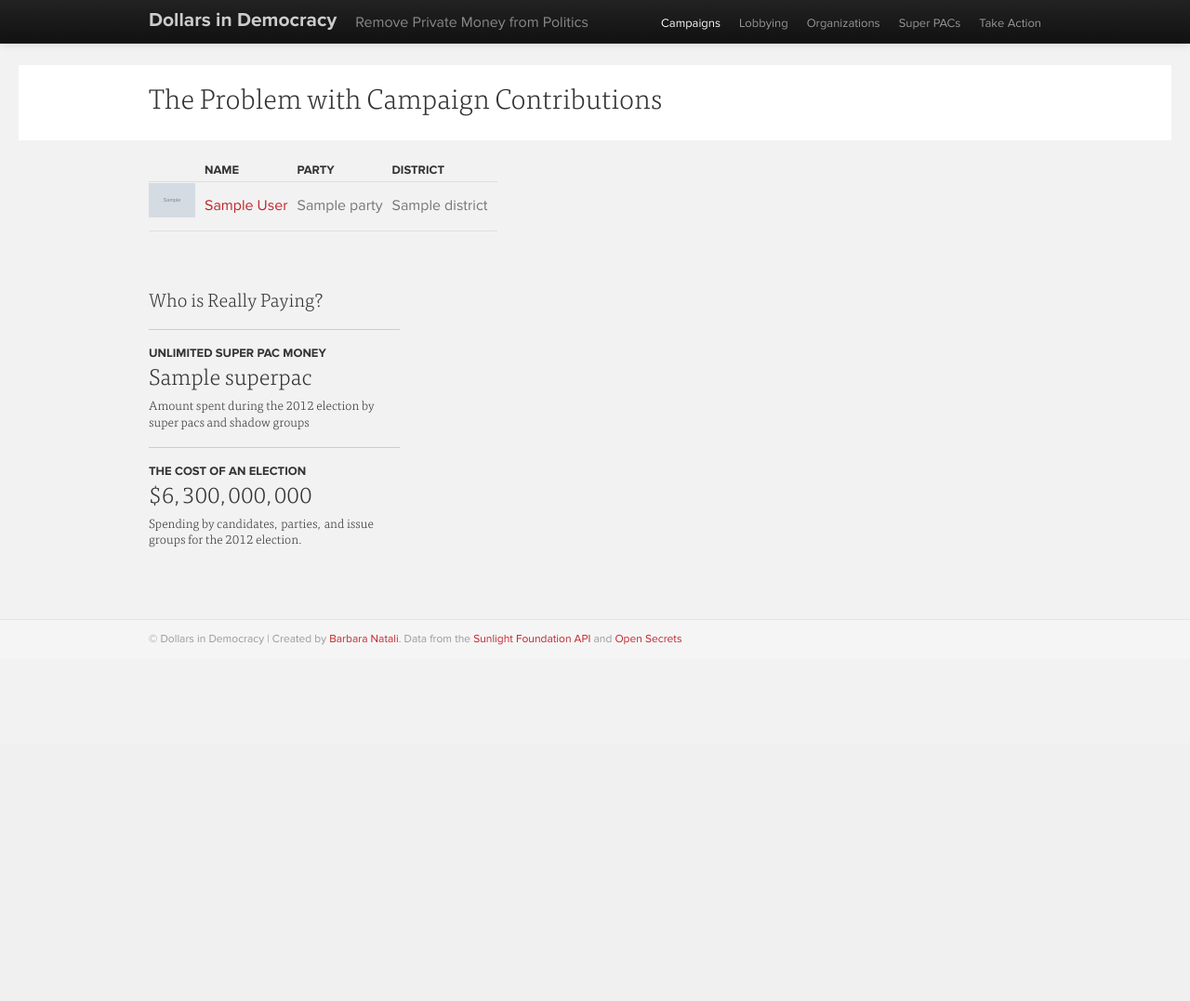
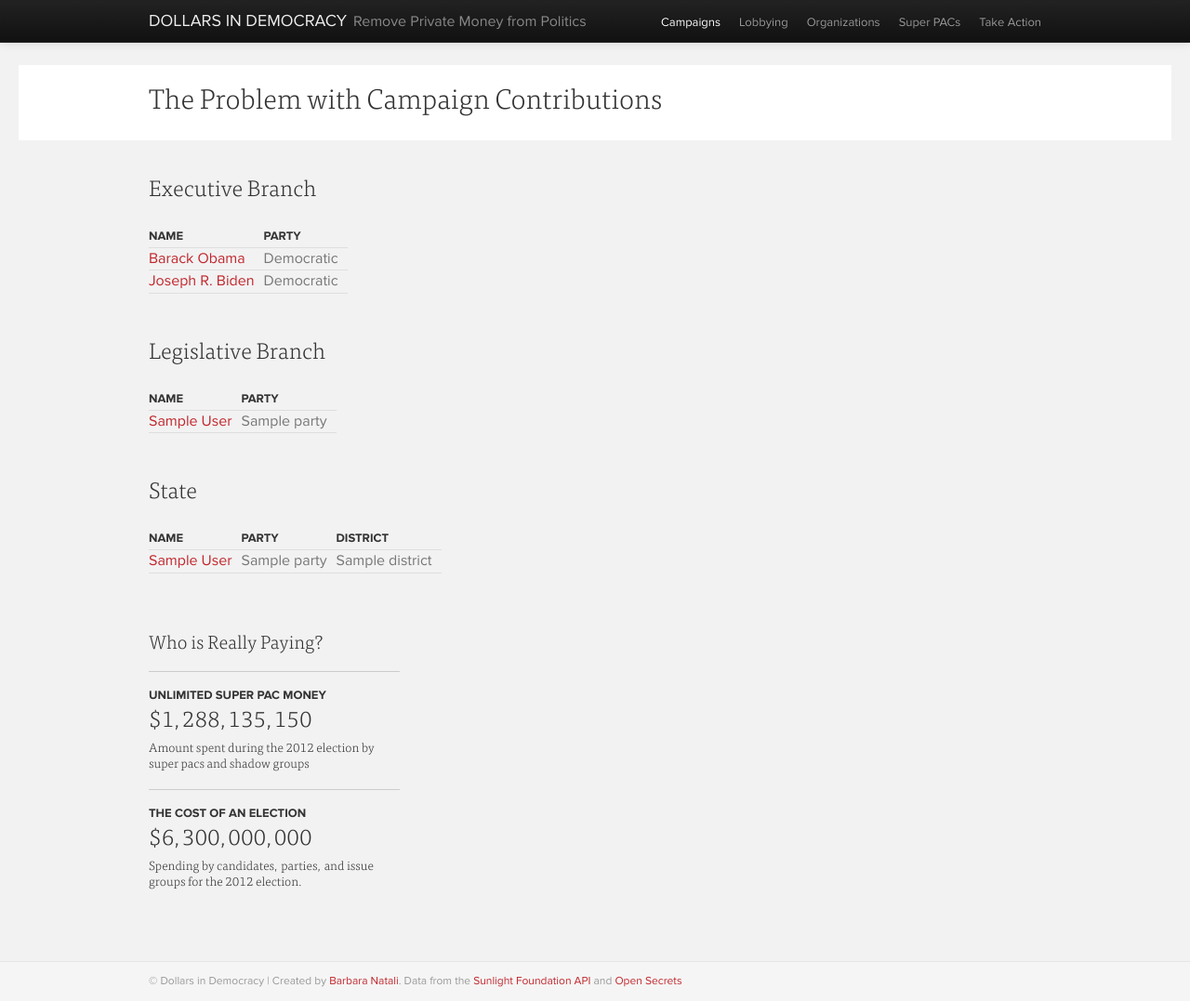
Before and after one commit to barbnatali/dollars_democracy, a Flask app: template templates/choose_politician.html in a window 1280 px wide. Shown: the whole page at 93% size. Before the commit the page ends 694 px from the top, so only its background shows below. Run offline with Flask 2, Linux system fonts and the light colour scheme; the template is opened without the code that fills it: most values are stand-ins (such as "Sample title", 1, 10 or a date in 2020); grey boxes marked "Sample" are stand-in pictures; some libraries are stand-ins or nearby versions.

Commit message:
Added state and federal politicians to choose politician page. Added favicon.

```diff
--- a/run.py
+++ b/run.py
@@ -1,6 +1,7 @@
 from flask import Flask, render_template
 from flask import redirect
 from flask import request, url_for
+from pyzipcode import ZipCodeDatabase
 import requests
 import urllib2
 import keys
@@ -41,7 +42,7 @@ def format_currency(value):
 	return "${:,.2f}".format(value)
 
 
-# Get Super Pac Expenditures from OpenSecrets widget
+# Get Amount of Super Pac Expenditures from OpenSecrets widget
 def superpac_money():
 	url = 'http://www.opensecrets.org/widgets/outsidespending2012.js'
 	url = urllib2.urlopen(url).read()
@@ -53,19 +54,23 @@ def superpac_money():
 	return amount
 
 
+def get_state_from_zip(zip):
+	z = ZipCodeDatabase()
+	zipcode = z[zip]
+	return zipcode.state
+
+
 @app.route('/')
 def index():
-	superpac = superpac_money()
-	return render_template('index.html', superpac=superpac)
+	return render_template('index.html')
 
 
 #http://127.0.0.1:5000/campaign/pelosi
 @app.route('/campaign/')
 @app.route('/campaign/<politician>')
 def campaign(politician=None):
-	superpac = superpac_money()
 	if politician == None:
-		return render_template('choose_location.html', superpac=superpac)
+		return render_template('choose_location.html')
 	else:
 		# congress
 		# politician_info = congress.legislators(lastname=politician)[0]
@@ -78,54 +83,51 @@ def campaign(politician=None):
 		politician_info = ie.entities.search(politician)[0]
 		id = politician_info['id']
 		top_industries = ie.pol.industries(id, limit=10)
-		return render_template('campaign.html', politician=politician_info, top_industries=top_industries, superpac=superpac)
+		return render_template('campaign.html', politician=politician_info, top_industries=top_industries)
 
 
 @app.route('/choose_politician')
 def choose_politician():
-	superpac = superpac_money()
 	if 'location' in request.args:
 		location = request.args.get('location', '')
 	else:
-		location = 'ca'
- 	if location.isdigit():
- 		# Congress API doesn't have as many entries
- 		url = 'http://congress.api.sunlightfoundation.com/legislators/locate?apikey='+str(keys.sunlight_key)+'&zip='+str(location)
- 		r = requests.get(url)
- 		r = r.json()
- 		legislators = r['results']
-	else:
-		# openstates
-		legislators = openstates.legislators(state=location)
-	return render_template('choose_politician.html', politicians=legislators, superpac=superpac)
+		location = '91101'
+	state = get_state_from_zip(location)
+
+	# Congress API doesn't have as many entries
+	url = 'http://congress.api.sunlightfoundation.com/legislators/locate?apikey='+str(keys.sunlight_key)+'&zip='+str(location)
+	r = requests.get(url)
+	r = r.json()
+	congress = r['results']
+
+	# openstates
+	legislators = openstates.legislators(state=state)
+
+	return render_template('choose_politician.html', legislators=legislators, congress=congress)
 
 
 @app.route('/lobbying')
 def lobbying():
-	superpac = superpac_money()
 	#top_10 = ie.entities.top_n_lobbyist_bundlers(limit=10)
 	top_orgs = ie.entities.top_n_organizations(limit=15, cycle='-1')
 	top_industries = ie.entities.top_n_industries(limit=15)
-	return render_template('lobbying.html', top_orgs=top_orgs, top_industries=top_industries, superpac=superpac)
+	return render_template('lobbying.html', top_orgs=top_orgs, top_industries=top_industries)
 
 
 @app.route('/organizations')
 def organizations():
-	superpac = superpac_money()
-	return render_template('organizations.html', superpac=superpac)
+	return render_template('organizations.html')
 
 
 @app.route('/super_pacs')
 def super_pacs():
-	superpac = superpac_money()
 	# TODO - get dynamic data for 2014
-	return render_template('super_pacs.html', superpac=superpac)
+	return render_template('super_pacs.html')
 
 
 @app.route('/take_action')
 def take_action():
-	superpac = superpac_money()
-	return render_template('take_action.html', superpac=superpac)
+	return render_template('take_action.html')
 
 
 if __name__ == '__main__':
--- a/static/css/custom.css
+++ b/static/css/custom.css
@@ -42,7 +42,7 @@ h1, h2, h3, h4, h5 {font-weight:normal; font-family:TisaWeb-Light, serif; color:
 p {color:#777;}
 .container {max-width:960px; margin:0 auto;}
 a {color:#c1272d;}
-a:hover {color:#c1272d; text-decoration:none;}
+a:hover {color:#a51c27; text-decoration:none;}
 ul, ol {color:#777;}
 
 table {margin-bottom:50px;}
@@ -54,15 +54,16 @@ td.center, th.center {padding-left:20px; text-align:right;}
 .right {text-align:right;}
 
 .first-h3 {margin-top:40px;}
+#content {min-height:400px;}
 
 
 /* Header */
 /* ------------------- */
 
 header {margin-top: 30px; padding-top: 20px;}
-.navbar .brand {font-size:21px; color:#ccc; font-family: 'ProximaNovaRgBold', sans-serif; margin-top:1px;}
-.tagline {float:left; padding: 14px 0 10px 0; color:#888;}
-.navbar .nav {float:right; margin-top:5px; margin-right:0; padding-left: 0; font-size:13px;}
+.navbar .brand {font-size:18px; color:#eee; margin-top:2px; text-transform:uppercase; padding-right:7px;}
+.tagline {float:left; padding: 13px 0 10px 0; color:#888;}
+.navbar .nav {float:right; margin-top:4px; margin-right:0; padding-left: 0; font-size:13px;}
 header .inner-header {background:#fff; margin:20px; padding: 1px 30px;}
 header .inner-header h1 {font-size:30px; font-family:TisaWeb-Light, serif;}
 .navbar .nav > li > a {padding:10px;}
@@ -101,3 +102,13 @@ header .inner-header h1 {font-size:30px; font-family:TisaWeb-Light, serif;}
 .choose-politician .thumb div {width:50px; height:50px; overflow:hidden;}
 .choose-politician .thumb img {width:50px;}
 .choose-politician td.thumb {padding-left:0;}
+
+.choose-location .content h2 {margin-top:30px; margin-bottom:10px;}
+.choose-location .content label {margin:10px 0; font-size:15px; }
+.choose-location .content strong {color:#c1272d;}
+.choose-location .content input[type="submit"] {padding:5px 10px; border-radius:3px; background:#fff; border:1px solid #ccc; margin-bottom: 10px;}
+.choose-location .content input[type="submit"]:hover {background:#eee;}
+.choose-location .content input[type="text"] {float:left; margin-right:5px; }
+.choose-location .content small {display:block; color:#777;}
+
+.take_action .content h3 {border-bottom:1px solid #ccc; margin-top:35px; }
--- a/templates/choose_politician.html
+++ b/templates/choose_politician.html
@@ -3,20 +3,46 @@
 {% block body_class %}choose-politician campaign{% endblock %}
 {% block header %}The Problem with Campaign Contributions{% endblock %}
 {% block content %}
-
+<h2>Executive Branch</h2>
+	<table>
+        <tr>
+            <th>Name</th>
+            <th>Party</th>
+        </tr>
+        <tr>
+            <td><a href="/campaign/obama">Barack Obama</a></td>
+            <td>Democratic</td>
+        </tr>
+        <tr>
+            <td><a href="/campaign/biden">Joseph R. Biden</a></td>
+            <td>Democratic</td>
+        </tr>
+	</table>
+<h2>Legislative Branch</h2>
 	<table>
     	<tr>
-        	<th></th>
+            <th>Name</th>
+            <th>Party</th>
+        </tr>
+        {% for member in congress %}
+            <tr>
+                <td><a href="/campaign/{{ member['last_name'] }}">{{ member['first_name'] }} {{ member['last_name'] }}</a></td>
+                <td>{{ member['party'] }}</td>
+            </tr>
+        {% endfor %}
+     </table>
+<h2>State</h2>
+     	<table>
+    	<tr>
             <th>Name</th>
             <th>Party</th>
             <th>District</th>
         </tr>
-        {% for politician in politicians %}
+        {% for legislator in legislators %}
             <tr>
-            	<td class="thumb"><div><img src="{{ politician['photo_url'] }}" width="100" /></div></td>
-                <td><a href="/campaign/{{ politician['last_name'] }}">{{ politician['first_name'] }} {{ politician['last_name'] }}</a></td>
-                <td>{{ politician['party'] }}</td>
-                <td>{{ politician['district'] }}</td>
+                <td><a href="/campaign/{{ legislator['last_name'] }}">{{ legislator['first_name'] }} {{ legislator['last_name'] }}</a></td>
+                <td>{{ legislator['party'] }}</td>
+                <td>{{ legislator['district'] }}</td>
             </tr>
         {% endfor %}
      </table>
--- a/templates/layout.html
+++ b/templates/layout.html
@@ -10,7 +10,7 @@
         <meta name="description" content="">
         <meta name="viewport" content="width=device-width">
 
-        <!-- Place favicon.ico and apple-touch-icon.png in the root directory -->
+        <link rel="shortcut icon" href="/static/favicon.ico">
 		<link href="/static/css/bootstrap.css" rel="stylesheet" type="text/css">
         <link rel="stylesheet" href="/static/css/normalize.css">
         <link rel="stylesheet" href="/static/css/main.css">
@@ -77,7 +77,7 @@
                     	<h1>Who is Really Paying?</h1>
                         <hr />
                         <h4>Unlimited Super Pac Money</h4>
-                        <h2>{{ superpac }}</h2>
+                        <h2>$1,288,135,150</h2>
                         <h5>Amount spent during the 2012 election by super pacs and shadow groups</h5>
                         <hr />
                         <h4>The Cost of an Election</h4>
@@ -106,7 +106,7 @@
                         <a class="addthis_counter addthis_bubble_style"></a>
                     </div>
                 </div>
-
+			</div>
         </footer>
 
         <script src="//ajax.googleapis.com/ajax/libs/jquery/1.9.1/jquery.min.js"></script>
--- a/templates/take_action.html
+++ b/templates/take_action.html
@@ -5,8 +5,7 @@
 {% block content %}
 	<h2>So what can you do?</h2>
     <h3>Join</h3>
-    <p><a href="https://represent.us/" target="_blank">Represent.Us</a> and support the <a href="http://anticorruptionact.org/" target="_blank">American Anti-Corruption Act</a></p>
-    <p>&nbsp;</p>
+    <p>Join <a href="https://represent.us/" target="_blank">Represent.Us</a> and support the <a href="http://anticorruptionact.org/" target="_blank">American Anti-Corruption Act</a></p>
     <h3>Share</h3>
     <p>Inform your friends and family</p>
     <!-- AddThis Button BEGIN -->
@@ -16,8 +15,7 @@
     <a class="addthis_button_pinterest_pinit"></a>
     <a class="addthis_counter addthis_pill_style"></a>
     </div>
-    <p>&nbsp;</p>
     <h3>Contact</h3>
-    <p>Write your representative and let he/she know that we are sick of private money controlling our govnerment</p>
+    <p>Write your representative and let he/she know that we are sick of private money controlling our government</p>
 
 {% endblock %}
```
Also changed, not shown: templates/choose_location.html (+7 -4 lines), static/favicon.ico (added), 1 other file.
